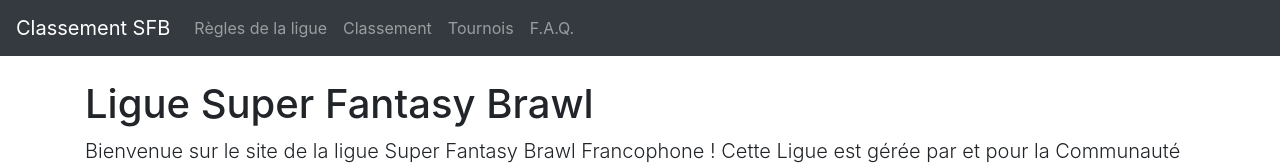
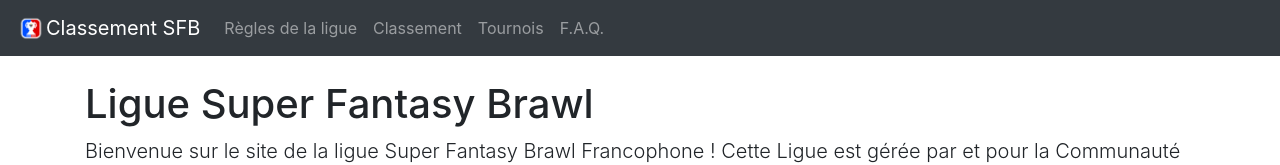
Before and after one commit to malexandre/sfb-ranking, a React (Create React App) app: page / in a window 1280 px wide. Shown: the top 165 px of the page. Built offline with nearby package versions, Linux system fonts and the light colour scheme.

Commit message:
Add the logo

```diff
--- a/src/App.js
+++ b/src/App.js
@@ -9,12 +9,19 @@
 import Home from './rulebook/Home'
 import Rulebook from './rulebook/Rulebook'
 import Faq from './rulebook/Faq'
+import logo from './sfb-ranking-logo.png'
 
 export default function App() {
   return (
     <Router>
       <nav className="navbar navbar-expand-lg navbar-dark bg-dark">
         <Link className="navbar-brand" to="/">
+          <img src={ logo }
+            width="30"
+            height="30"
+            className="d-inline-block align-top"
+            alt="Logo de la Ligue"
+          />
           Classement SFB
         </Link>
         <button className="navbar-toggler"
```
Also changed, not shown: src/sfb-ranking-logo.png (added).
